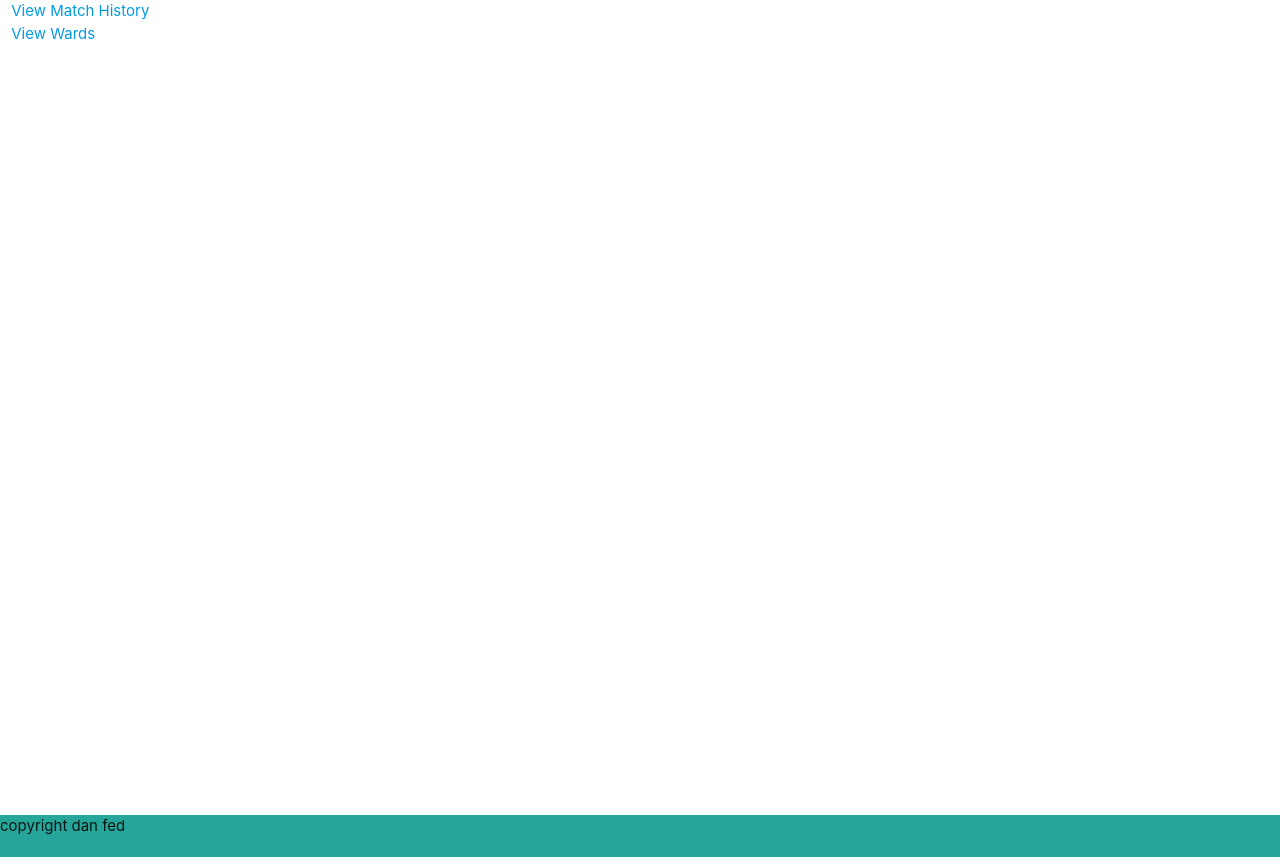
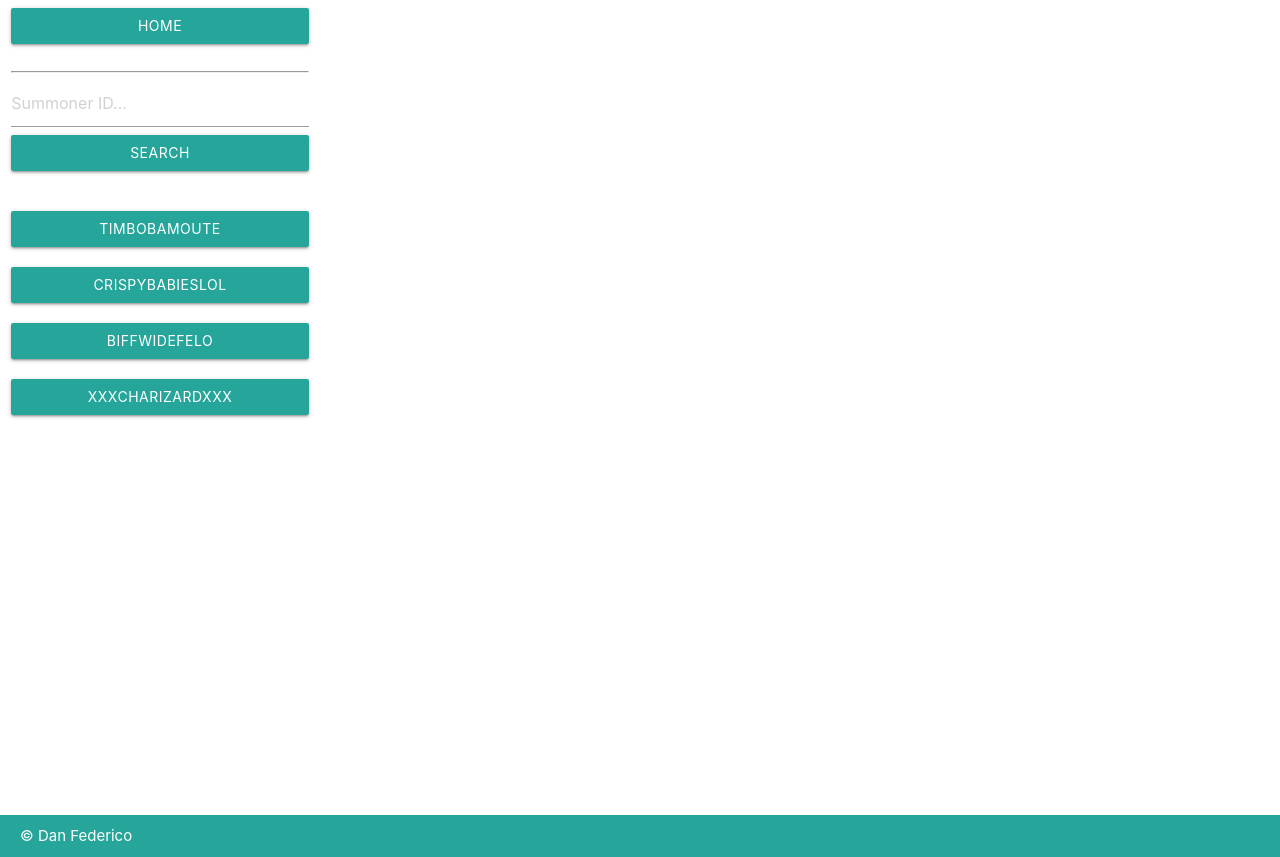
Before and after one commit to dfederico/nodeAPI, a website: page express_test/public/index.html in a window 1280 px wide. Drawn offline with nearby package versions, Linux system fonts and the light colour scheme; some packages are replaced by stand-ins of ours.

Commit message:
Refactoring match history view to take parameters

```diff
--- a/express_test/public/css/style.css
+++ b/express_test/public/css/style.css
@@ -3,7 +3,7 @@ html, body {
 }
 .page-wrap {
 	min-height:100%;
-	/*margin-bottom:-42px;*/
+	/*margin-bottom:-62px;*/
 }
 .page-wrap:after {
 /*  content: "";
@@ -14,7 +14,16 @@ html, body {
 	/*background-color:orange;*/
 	background-color:#26a69a;
 }
+.copyright {
+	color:white;
+	padding-left:20px;
+	padding-top:10px;
+}
 .input-group {
+	margin-bottom:20px;
+}
+.button-separator {
+	width:100%;
 	margin-bottom:20px;
 }
 .left {
@@ -49,6 +58,9 @@ html, body {
 .win-false {
 	/*background-color:red;*/
 	background-color:#ef5350;
+}
+.search-button {
+	color:black;
 }
 .right div {
 	/*border-left:1px dashed gray;*/
--- a/express_test/public/index.html
+++ b/express_test/public/index.html
@@ -25,8 +25,42 @@
 	<div class="container-fluid" id="main">
 		<div class="row">
 			<div class="col-md-3 left col s3">
-				<a href="#/matchHistory">View Match History</a><br>
-				<a href="#/wards">View Wards</a>
+				<a href="/">
+					<button class="btn btn-default button-separator card" type="button">
+						HOME
+					</button>
+				</a>
+				<hr>
+				<div class="input-group">
+					<input type="text" class="form-control" placeholder="Summoner ID..." ng-model="summoner">
+					<span class="input-group-btn">
+						<a ng-href="#/matchHistory/{{summoner}}">
+						<button class="btn btn-default button-separator" type="button">
+							SEARCH
+						</button>
+						</a>
+					</span>
+				</div>
+				<a href="#/matchHistory/timbobamoute">
+					<button class="btn btn-default button-separator" type="button">
+						TIMBOBAMOUTE
+					</button>
+				</a>
+				<a href="#/matchHistory/crispybabieslol">
+					<button class="btn btn-default button-separator" type="button">
+						CRISPYBABIESLOL
+					</button>
+				</a>
+				<a href="#/matchHistory/biffwidefelo">
+					<button class="btn btn-default button-separator" type="button">
+						BIFFWIDEFELO
+					</button>
+				</a>
+				<a href="#/matchHistory/xxxcharizardxxx">
+					<button class="btn btn-default button-separator" type="button">
+						XXXCHARIZARDXXX
+					</button>
+				</a>
 			</div>
 				<div class="col-md-9 right col s9" ng-controller="BasicInit" >
 					<div class="col-md-8 col-md-offset-2 search">
@@ -38,7 +72,7 @@
 	</div>
 </div>
 <footer id="site-footer">
-	<p>copyright dan fed</p>
+	<p class="copyright">&#169; Dan Federico</p>
 </footer>
 </body>
 </html>
--- a/express_test/public/js/basic.js
+++ b/express_test/public/js/basic.js
@@ -3,6 +3,10 @@ var basic = angular.module('basic', ['ngRoute', 'basicControllers']);
 basic.config(['$routeProvider', function($routeProvider) {
 	$routeProvider.
 		when('/matchHistory', {
+			templateUrl: '/partials/matchHistory.html',
+			controller: 'BasicCtrl1'
+		}).
+		when('/matchHistory/:summoner', {
 			templateUrl: '/partials/matchHistory.html',
 			controller: 'BasicCtrl1'
 		}).
--- a/express_test/public/js/basicControllers.js
+++ b/express_test/public/js/basicControllers.js
@@ -16,23 +16,11 @@ basicControllers.controller('BasicInit', function($scope, $http) {
 			});
 	}
 });
-basicControllers.controller('BasicCtrl1', function($scope, $http) {
+basicControllers.controller('BasicCtrl1', function($scope, $http, $routeParams) {
 	$scope.loaded = true;
-	// var champJSON = champListObj;
-	// var champJSON = '';
-	// var itemJSON = '';
-	// $scope.init = function() {
-	// 	// console.log('we init!');
-	// 	$http.get('/champlist').
-	// 		success(function (data, status, headers, config) {
-	// 			console.log(status + headers);
-	// 			champJSON = data.data;
-	// 			// var test = _.where(champJSON, 'id');
-	// 		}).
-	// 		error(function (data, status, headers, config) {
-	// 			console.log('champ data failed');
-	// 		});
-	// }
+	var summ = $routeParams.summoner;
+	routeHunt(summ);
+
 	$scope.champSort = function(champId) {
 		// var tempObject = _.where(champJSON, {id:champId});
 		var tempObject = _.where(champListObj, {id:champId});
@@ -56,7 +44,21 @@ basicControllers.controller('BasicCtrl1', function($scope, $http) {
 		retDate = date.toLocaleTimeString('en-us', options);
 		return retDate;
 	}
-
+	function routeHunt(summoner) {
+		// console.log(summ + " dannnnn");
+		$scope.loaded = false;
+		$http.get('/bummoner/' + summoner).
+		  success(function (data, status, headers, config) {
+		    $scope.loaded = true;
+		    console.log(data.matches);
+		    var holder = data.matches;
+		    $scope.games = holder;
+		    globalMatchHistory = data;
+		  }).
+		  error(function (data, status, headers, config) {
+		  	console.log('failed');
+		  });
+	}
 	$scope.hunt = function(summoner) {
 		// console.log('hunt entered');
 		$scope.loaded = false;
```
Also changed, not shown: express_test/public/partials/matchHistory.html (+3 -2 lines).
